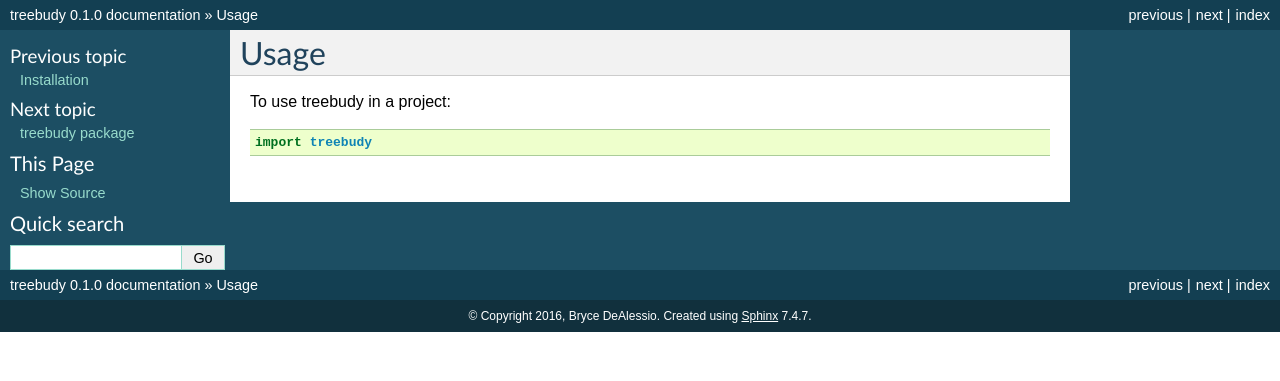
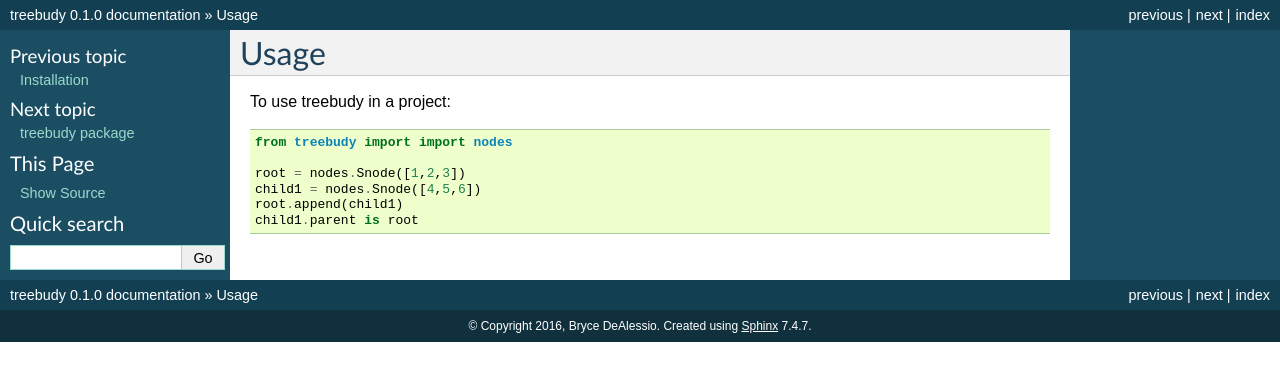
Before and after one commit to treebudy/treebudy, a Sphinx documentation site: the page built from docs/usage.rst, in a window 1280 px wide. Shown: the top 381 px of the page. Built offline with Sphinx 7.4.7, drawn with Linux system fonts in a browser that asks for light colours.

Commit message:
got nested initial instantiation of Snodes to work

```diff
--- a/docs/usage.rst
+++ b/docs/usage.rst
@@ -4,4 +4,9 @@ Usage
 
 To use treebudy in a project::
 
-    import treebudy
+    from treebudy import import nodes
+
+    root = nodes.Snode([1,2,3])
+    child1 = nodes.Snode([4,5,6])
+    root.append(child1)
+    child1.parent is root
```
